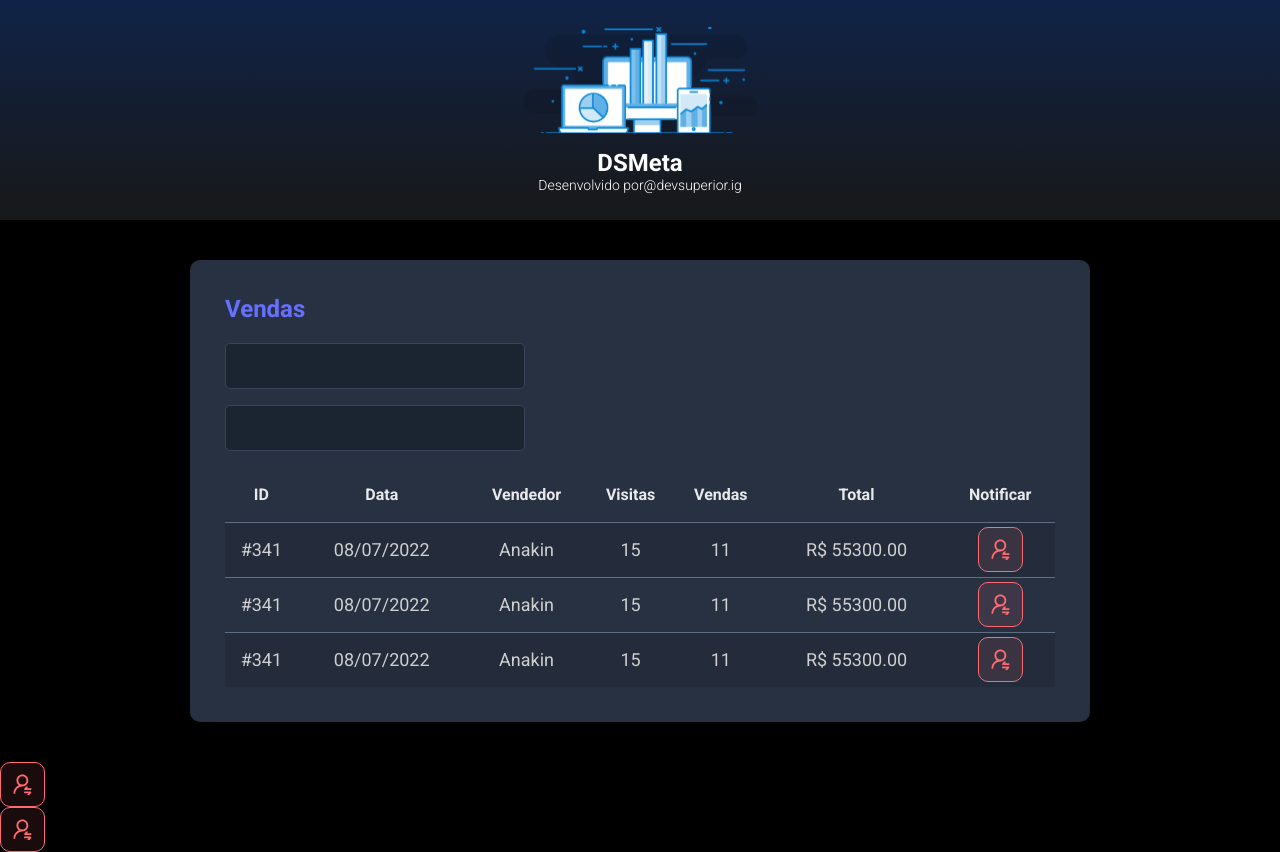
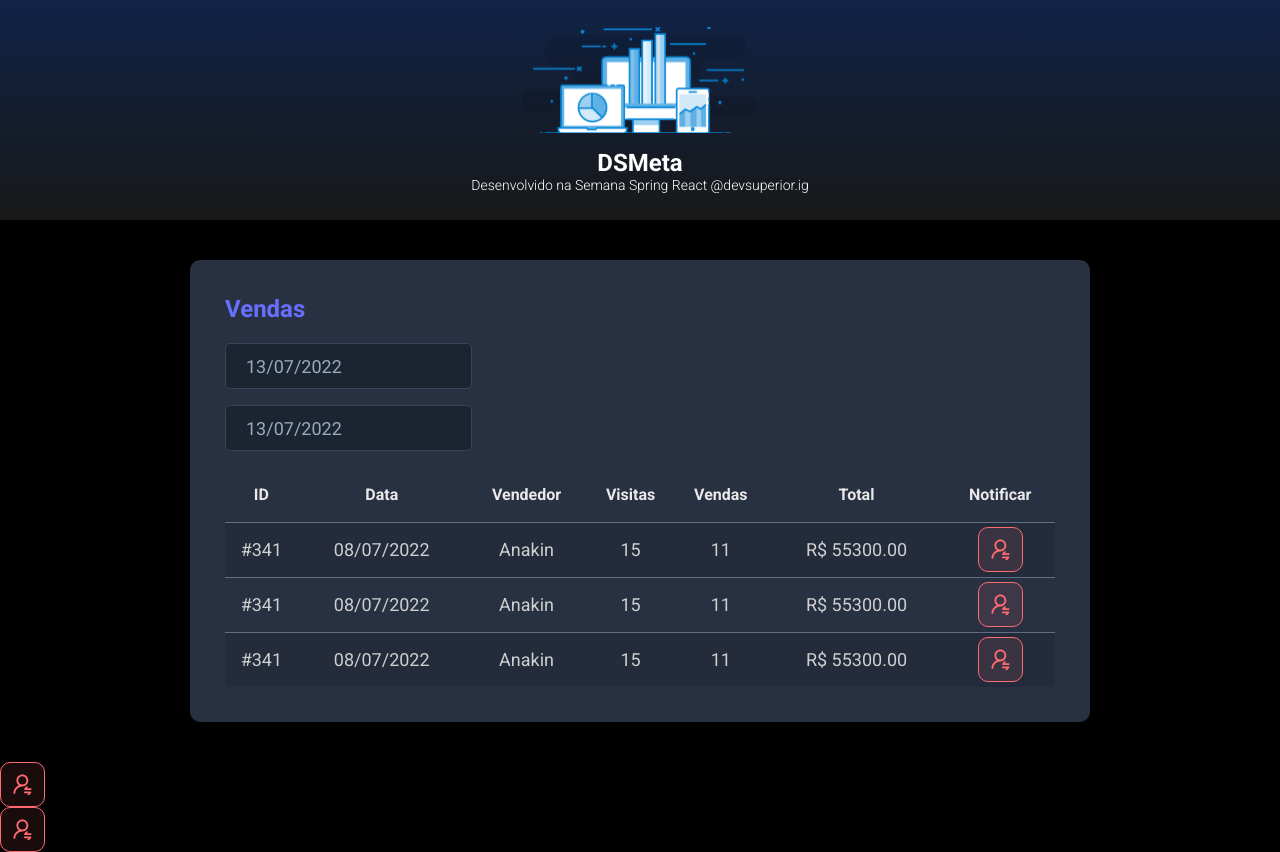
Before and after one commit to jpedrosantosb/dsmeta, a React (Vite) app in the folder frontend/: page / in a window 1280 px wide. Built offline with nearby package versions, Linux system fonts and the light colour scheme.

Commit message:
datepicker

```diff
--- a/frontend/package.json
+++ b/frontend/package.json
@@ -8,7 +8,9 @@
     "preview": "vite preview"
   },
   "dependencies": {
+    "@types/react-datepicker": "4.4.2",
     "react": "^18.0.0",
+    "react-datepicker": "4.8.0",
     "react-dom": "^18.0.0"
   },
   "devDependencies": {
--- a/frontend/src/components/Header/index.tsx
+++ b/frontend/src/components/Header/index.tsx
@@ -8,8 +8,8 @@ function Header() {
                 <img src={logo} alt="DSMeta" />
                 <h1>DSMeta</h1>
                 <p>
-                    Desenvolvido por
-                    <a href="https://www.instagram.com/devsuperior.ig">@devsuperior.ig</a>
+                    Desenvolvido na Semana Spring React
+                    <a href="https://www.instagram.com/devsuperior.ig"> @devsuperior.ig</a>
                 </p>
             </div>
         </header>
--- a/frontend/src/components/SalesCard/index.tsx
+++ b/frontend/src/components/SalesCard/index.tsx
@@ -1,3 +1,6 @@
+import DatePicker from "react-datepicker";
+import "react-datepicker/dist/react-datepicker.css";
+
 import NotificationButton from '../NotificationButton'
 import './styles.css'
 
@@ -7,10 +10,20 @@ function SalesCard() {
             <h2 className="dsmeta-sales-title">Vendas</h2>
             <div>
                 <div className="dsmeta-form-control-container">
-                    <input className="dsmeta-form-control" type="text" />
+                    <DatePicker
+                        selected={new Date()}
+                        onChange={(date: Date) => { }}
+                        className="dsmeta-form-control"
+                        dateFormat="dd/MM/yyyy"
+                    />
                 </div>
                 <div className="dsmeta-form-control-container">
-                    <input className="dsmeta-form-control" type="text" />
+                    <DatePicker
+                        selected={new Date()}
+                        onChange={(date: Date) => { }}
+                        className="dsmeta-form-control"
+                        dateFormat="dd/MM/yyyy"
+                    />
                 </div>
             </div>
 
@@ -37,7 +50,7 @@ function SalesCard() {
                             <td>R$ 55300.00</td>
                             <td>
                                 <div className="dsmeta-red-btn-container">
-                                <NotificationButton/>
+                                    <NotificationButton />
                                 </div>
                             </td>
                         </tr>
@@ -50,7 +63,7 @@ function SalesCard() {
                             <td>R$ 55300.00</td>
                             <td>
                                 <div className="dsmeta-red-btn-container">
-                                <NotificationButton/>
+                                    <NotificationButton />
                                 </div>
                             </td>
                         </tr>
@@ -63,7 +76,7 @@ function SalesCard() {
                             <td>R$ 55300.00</td>
                             <td>
                                 <div className="dsmeta-red-btn-container">
-                                    <NotificationButton/>
+                                    <NotificationButton />
                                 </div>
                             </td>
                         </tr>
```
Also changed, not shown: 1 other file (tests, documents, lock files or other folders).
